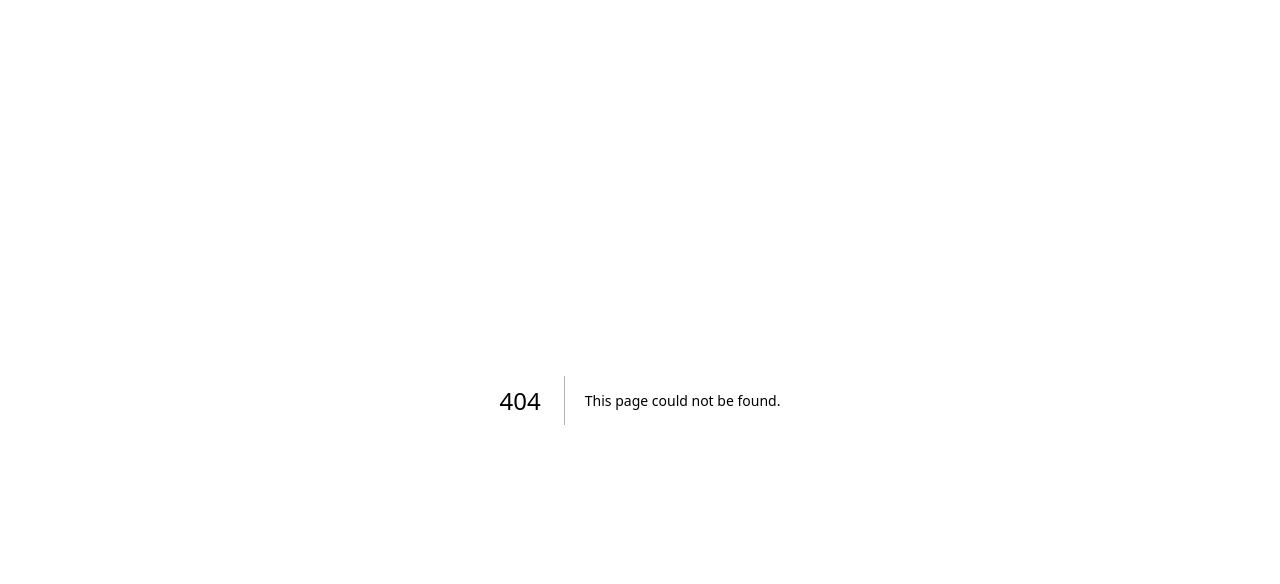
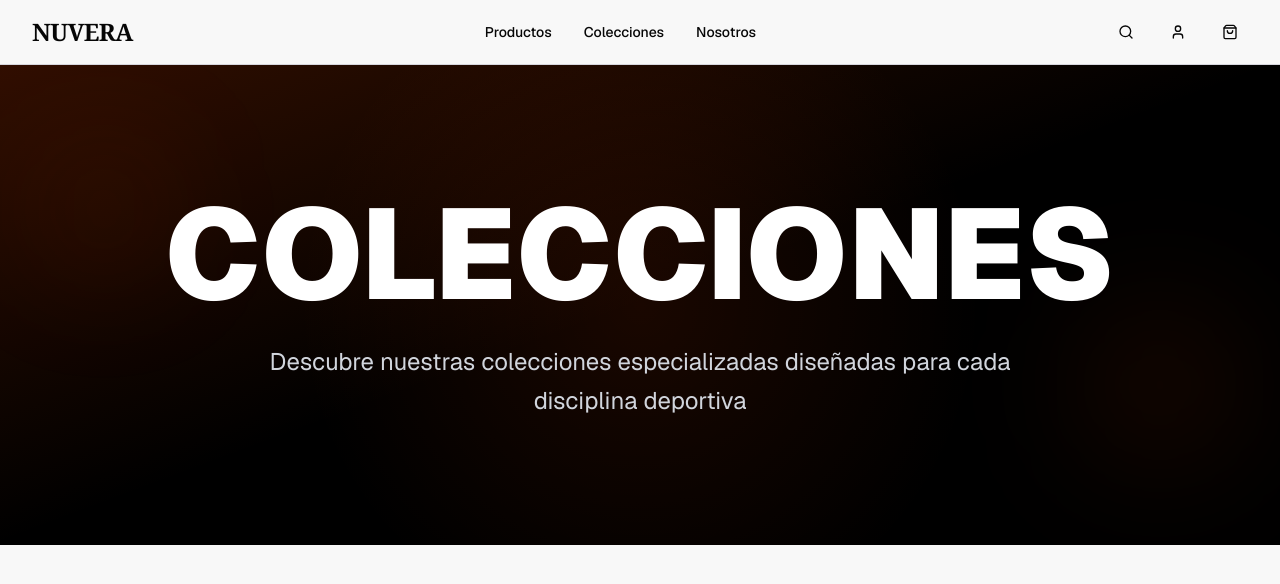
Before and after one commit to Stiven-Chacon/Ecommerce-Nuvera, a Next.js app: page /collections in a window 1280 px wide. Before the commit this address had no page. Shown: the top 584 px of the page. Built offline with nearby package versions, Linux system fonts and the light colour scheme; no server answers.

Commit message:
feat: add Sections in Colletions

```diff
--- /dev/null
+++ b/app/collections/page.tsx
@@ -0,0 +1,26 @@
+"use client"
+
+import { Header } from "@/components/layout/headers"
+import { Footer } from "@/components/layout/footer"
+import { CollectionsHero } from "@/components/sections/collections/CollectionsHero-section"
+import { CollectionsGrid } from "@/components/sections/collections/ColletionsCategoryGrid"
+
+export default function ColeccionesPage() {
+
+
+  return (
+    <div className="min-h-screen flex flex-col bg-background">
+      <Header />
+
+      <main className="flex-1">
+        {/* Hero Section */}
+        <CollectionsHero />
+
+        {/* Collections Grid */}
+        <CollectionsGrid/>
+      </main>
+
+      <Footer />
+    </div>
+  )
+}
```
